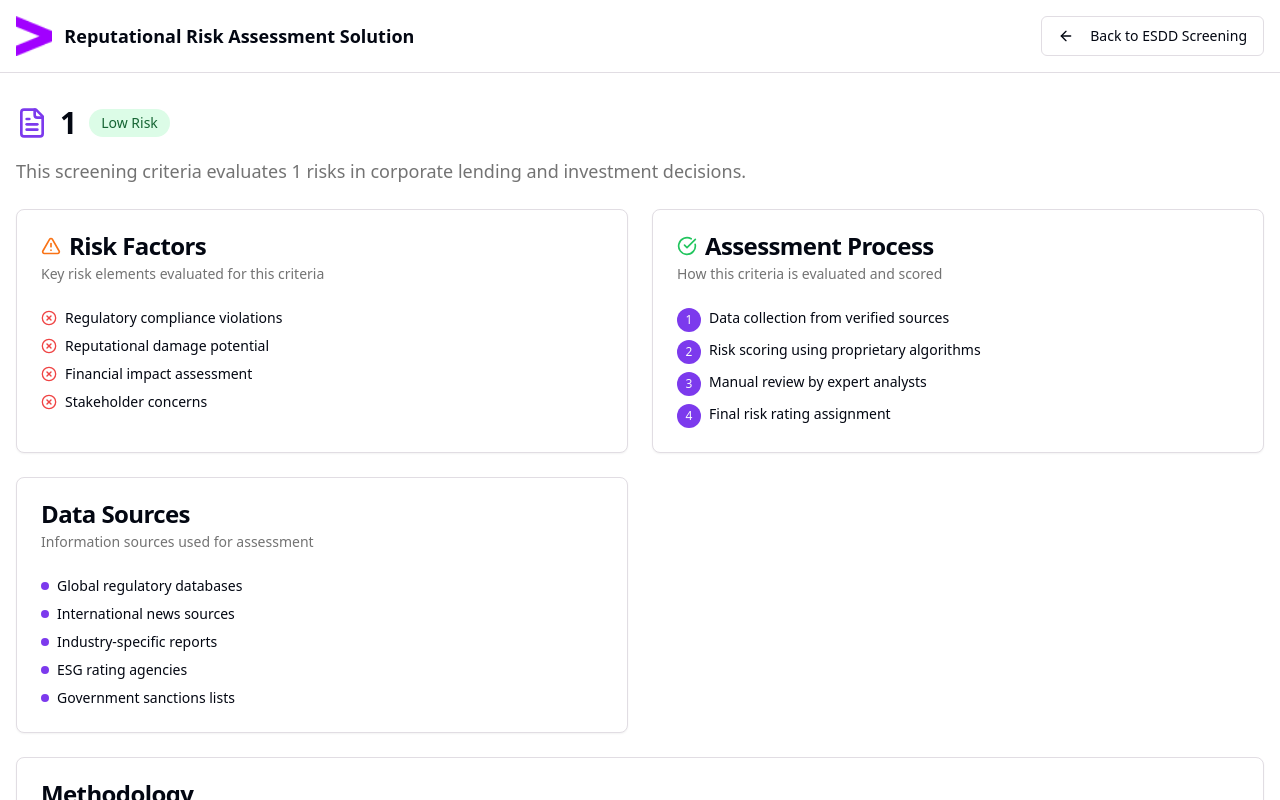
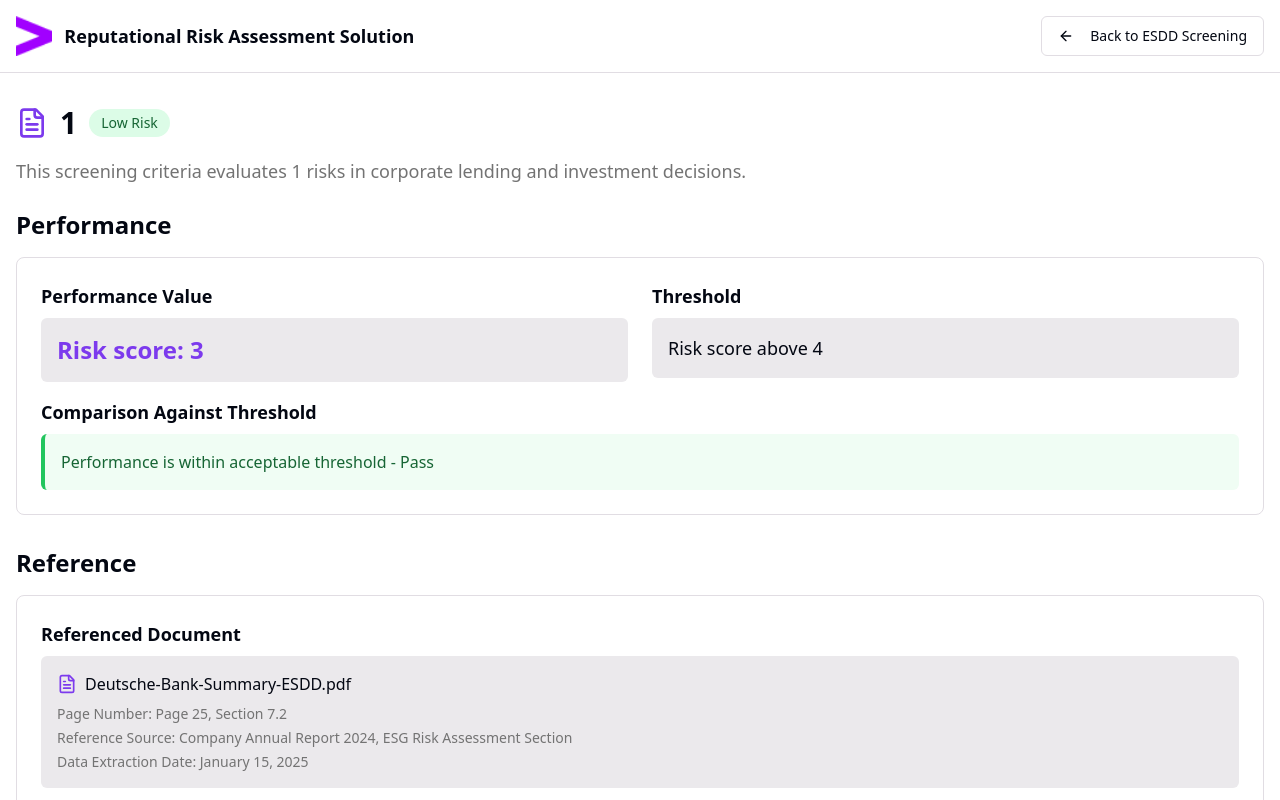
Before and after one commit to ashishverma-ecl/deal-dove-insight, a React (Vite) app: page /screening-criteria/1 in a window 1280 px wide. Shown: the top 800 px of the page. Built offline with nearby package versions, Linux system fonts and the light colour scheme.

Commit message:
Refactor screening criteria details
Remove boxes and add performance and reference headings.

```diff
--- a/src/pages/ScreeningCriteriaDetails.tsx
+++ b/src/pages/ScreeningCriteriaDetails.tsx
@@ -148,109 +148,92 @@ const ScreeningCriteriaDetails = () => {
           <p className="text-muted-foreground text-lg">{details.overview}</p>
         </div>
 
-        <div className="grid gap-6 md:grid-cols-2">
-          <Card>
-            <CardHeader>
-              <CardTitle className="flex items-center gap-2">
-                <AlertTriangle className="h-5 w-5 text-orange-500" />
-                Risk Factors
-              </CardTitle>
-              <CardDescription>
-                Key risk elements evaluated for this criteria
-              </CardDescription>
-            </CardHeader>
-            <CardContent>
-              <ul className="space-y-2">
-                {details.riskFactors.map((factor: string, index: number) => (
-                  <li key={index} className="flex items-start gap-2">
-                    <XCircle className="h-4 w-4 text-red-500 mt-0.5 flex-shrink-0" />
-                    <span className="text-sm">{factor}</span>
-                  </li>
-                ))}
-              </ul>
-            </CardContent>
-          </Card>
-
-          <Card>
-            <CardHeader>
-              <CardTitle className="flex items-center gap-2">
-                <CheckCircle className="h-5 w-5 text-green-500" />
-                Assessment Process
-              </CardTitle>
-              <CardDescription>
-                How this criteria is evaluated and scored
-              </CardDescription>
-            </CardHeader>
-            <CardContent>
-              <ol className="space-y-2">
-                {details.assessmentProcess.map((step: string, index: number) => (
-                  <li key={index} className="flex items-start gap-2">
-                    <span className="flex-shrink-0 w-6 h-6 bg-primary text-primary-foreground rounded-full text-xs flex items-center justify-center font-medium">
-                      {index + 1}
-                    </span>
-                    <span className="text-sm">{step}</span>
-                  </li>
-                ))}
-              </ol>
-            </CardContent>
-          </Card>
-
-          {details.threshold && (
-            <Card>
-              <CardHeader>
-                <CardTitle>Threshold & Rationale</CardTitle>
-                <CardDescription>
-                  Risk threshold and reasoning for this criteria
-                </CardDescription>
-              </CardHeader>
-              <CardContent>
-                <div className="space-y-4">
+        <div className="space-y-8">
+          <div>
+            <h2 className="text-2xl font-bold text-foreground mb-4">Performance</h2>
+            <div className="bg-card border border-border rounded-lg p-6">
+              <div className="space-y-4">
+                <div className="grid md:grid-cols-2 gap-6">
                   <div>
-                    <h4 className="font-medium text-foreground mb-2">Risk Threshold</h4>
-                    <p className="text-sm bg-muted p-3 rounded-md">{details.threshold}</p>
+                    <h3 className="text-lg font-semibold text-foreground mb-2">Performance Value</h3>
+                    <div className="bg-muted p-4 rounded-md">
+                      <p className="text-2xl font-bold text-primary">
+                        {decodedCriteria === "Thermal Coal Mining" ? "2%" :
+                         decodedCriteria === "Human Rights Violations" ? "Risk score: 2" :
+                         decodedCriteria === "Money Laundering" ? "Risk score: 6" :
+                         decodedCriteria === "Thermal Coal Power Generation" ? "30%" :
+                         decodedCriteria === "Uranium Mining" ? "0%" :
+                         "Risk score: 3"}
+                      </p>
+                    </div>
                   </div>
                   <div>
-                    <h4 className="font-medium text-foreground mb-2">Rationale</h4>
-                    <p className="text-sm text-muted-foreground">{details.rationale}</p>
+                    <h3 className="text-lg font-semibold text-foreground mb-2">Threshold</h3>
+                    <div className="bg-muted p-4 rounded-md">
+                      <p className="text-lg font-medium text-foreground">
+                        {details.threshold || "Risk score above 4"}
+                      </p>
+                    </div>
                   </div>
                 </div>
-              </CardContent>
-            </Card>
-          )}
+                <div className="mt-4">
+                  <h3 className="text-lg font-semibold text-foreground mb-2">Comparison Against Threshold</h3>
+                  <div className={`p-4 rounded-md border-l-4 ${
+                    (decodedCriteria === "Thermal Coal Power Generation" ||
+                     decodedCriteria === "Money Laundering")
+                      ? "bg-red-50 border-red-500 text-red-800"
+                      : "bg-green-50 border-green-500 text-green-800"
+                  }`}>
+                    <p className="font-medium">
+                      {(decodedCriteria === "Thermal Coal Power Generation" ||
+                        decodedCriteria === "Money Laundering")
+                        ? "Performance exceeds threshold - Manual ESDD Required"
+                        : "Performance is within acceptable threshold - Pass"}
+                    </p>
+                  </div>
+                </div>
+              </div>
+            </div>
+          </div>
 
-          <Card>
-            <CardHeader>
-              <CardTitle>Data Sources</CardTitle>
-              <CardDescription>
-                Information sources used for assessment
-              </CardDescription>
-            </CardHeader>
-            <CardContent>
-              <ul className="space-y-2">
-                {details.dataSources.map((source: string, index: number) => (
-                  <li key={index} className="flex items-center gap-2">
-                    <div className="w-2 h-2 bg-primary rounded-full flex-shrink-0"></div>
-                    <span className="text-sm">{source}</span>
-                  </li>
-                ))}
-              </ul>
-            </CardContent>
-          </Card>
+          <div>
+            <h2 className="text-2xl font-bold text-foreground mb-4">Reference</h2>
+            <div className="bg-card border border-border rounded-lg p-6">
+              <div className="space-y-4">
+                <div>
+                  <h3 className="text-lg font-semibold text-foreground mb-2">Referenced Document</h3>
+                  <div className="bg-muted p-4 rounded-md">
+                    <div className="flex items-center gap-2 mb-2">
+                      <FileText className="h-5 w-5 text-primary" />
+                      <p className="font-medium text-foreground">Deutsche-Bank-Summary-ESDD.pdf</p>
+                    </div>
+                    <div className="text-sm text-muted-foreground space-y-1">
+                      <p><span className="font-medium">Page Number:</span> {
+                        decodedCriteria === "Thermal Coal Mining" ? "Page 15, Section 4.2" :
+                        decodedCriteria === "Human Rights Violations" ? "Page 23, Section 6.1" :
+                        decodedCriteria === "Money Laundering" ? "Page 31, Section 8.3" :
+                        decodedCriteria === "Thermal Coal Power Generation" ? "Page 16, Section 4.3" :
+                        decodedCriteria === "Uranium Mining" ? "Page 18, Section 4.5" :
+                        "Page 25, Section 7.2"
+                      }</p>
+                      <p><span className="font-medium">Reference Source:</span> Company Annual Report 2024, ESG Risk Assessment Section</p>
+                      <p><span className="font-medium">Data Extraction Date:</span> January 15, 2025</p>
+                    </div>
+                  </div>
+                </div>
+                <div>
+                  <h3 className="text-lg font-semibold text-foreground mb-2">Additional Context</h3>
+                  <div className="bg-muted p-4 rounded-md">
+                    <p className="text-sm text-muted-foreground">
+                      Performance data extracted from company's disclosed revenue breakdown and risk assessment reports.
+                      Cross-referenced with third-party ESG databases and regulatory filings to ensure accuracy and completeness.
+                    </p>
+                  </div>
+                </div>
+              </div>
+            </div>
+          </div>
         </div>
-
-        <Card className="mt-6">
-          <CardHeader>
-            <CardTitle>Methodology</CardTitle>
-            <CardDescription>
-              Detailed assessment methodology for this screening criteria
-            </CardDescription>
-          </CardHeader>
-          <CardContent>
-            <p className="text-sm text-muted-foreground leading-relaxed">
-              {details.methodology}
-            </p>
-          </CardContent>
-        </Card>
       </div>
     </div>
   );
```
